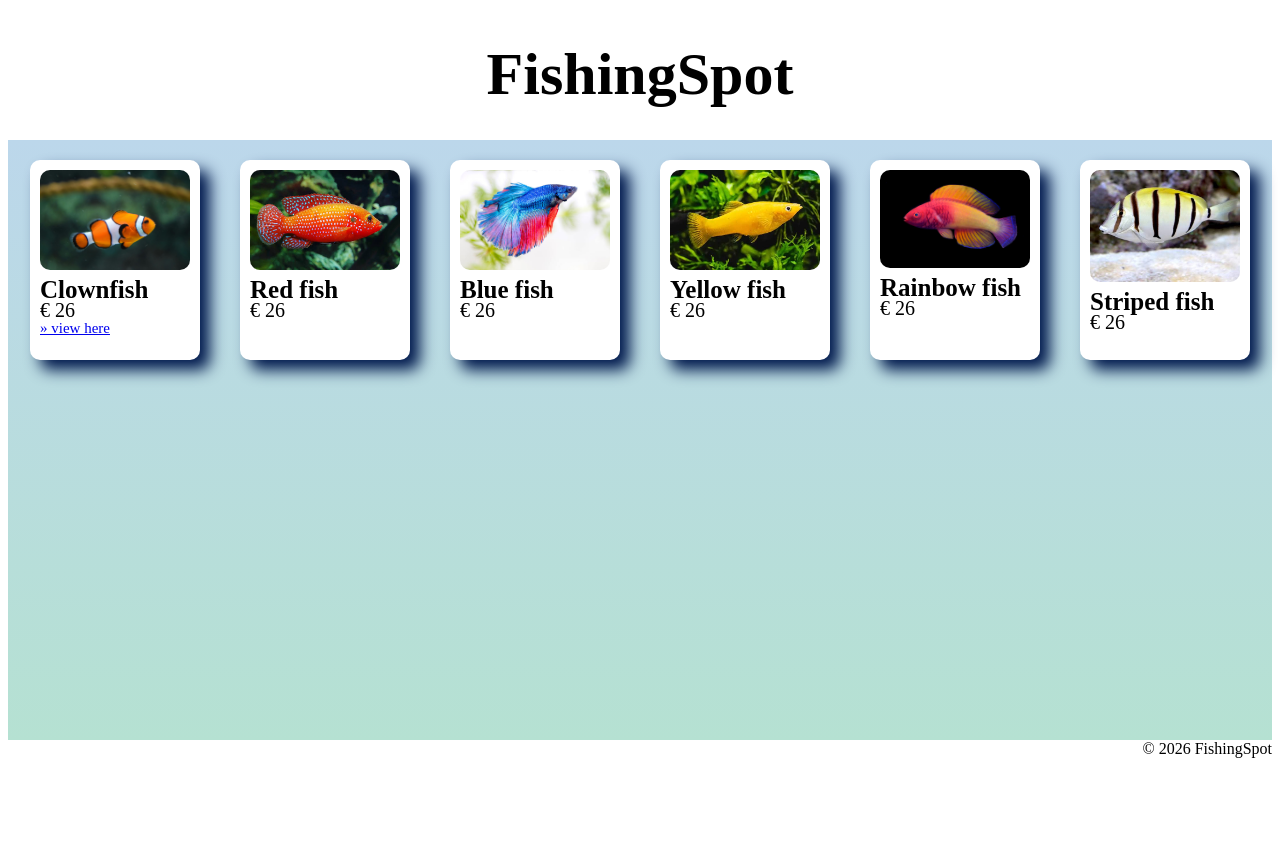
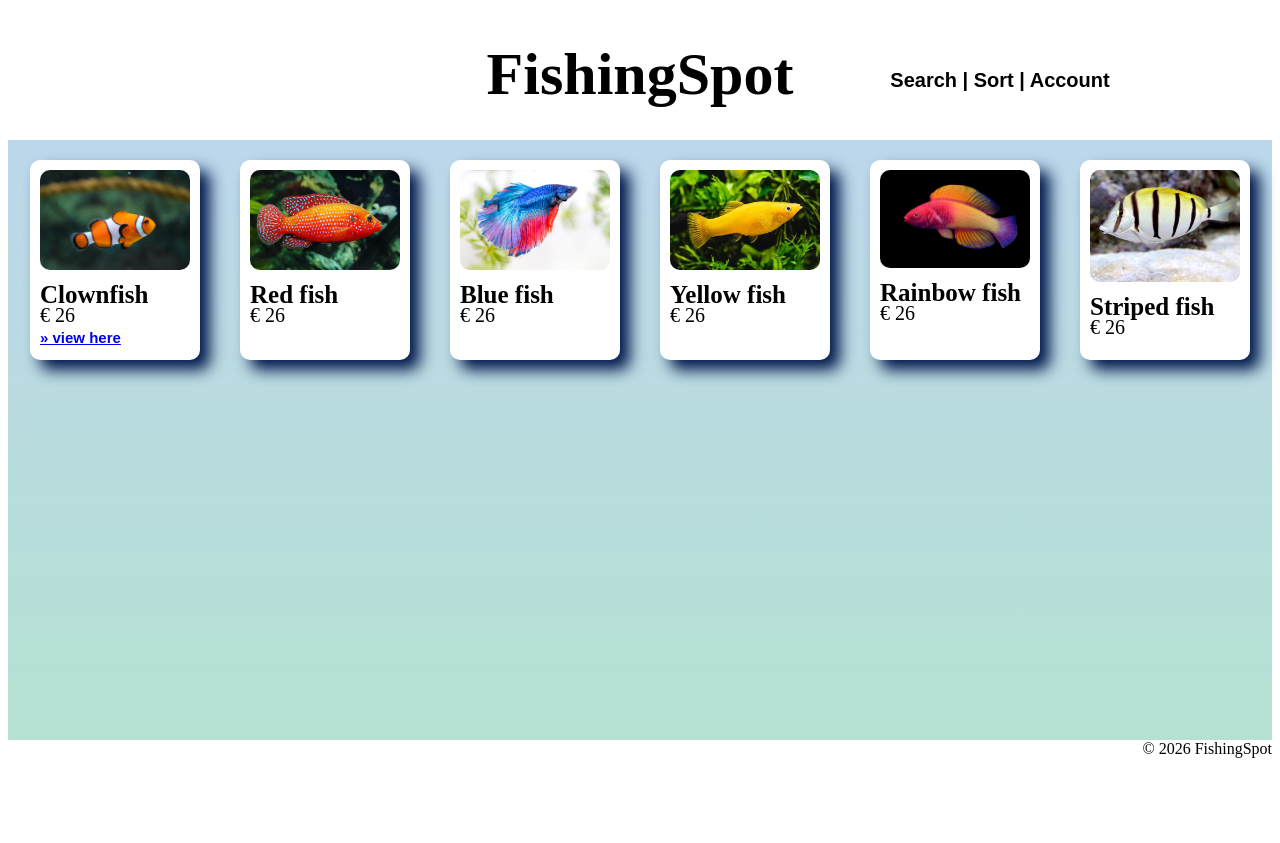
Before and after one commit to JulesvanTol/mijn_webshop, a plain HTML site: page index.html in a window 1280 px wide. Drawn offline with Linux system fonts and the light colour scheme.

Commit message:
WO2 klaar

```diff
--- a/css/style.css
+++ b/css/style.css
@@ -8,6 +8,14 @@
 /* header text */
 #header h1 {
     font-size: 60px;
+}
+#header p {
+    font-family: Arial, Helvetica, sans-serif;
+    font-size: 20px;
+    margin-top: -80px;
+    margin-bottom: 70px;
+    margin-left: 720px;
+    font-weight: bold;
 }
 
 /* products display background */
@@ -39,18 +47,20 @@
 /* product display names */
 #content div h3 {
     font-size: 25px;
-    margin-top: 0px;
+    margin-top: 5px;
 }
 
 /* product display price */
 #content div p {
     font-size: 20px;
     margin-top: -30px;
-    margin-bottom: -10px;
+    margin-bottom: -5px;
 }
 
 /* product display link */
 #content div a {
+    font-family: Arial, Helvetica, sans-serif;
+    font-weight: bold;
     font-size: 15px;
     margin-top: 0px;
 }
@@ -106,6 +116,8 @@
 /* detail page purchase button */
 #content2 div h5 {
     font-size: 20px;
+    font-family: Arial, Helvetica, sans-serif;
+    font-weight: bold;
     margin-top: 30px;
     margin-bottom: -40px;
     margin-left: 0px;
@@ -119,6 +131,7 @@
 
 /* detail page link */
 #content2 div a {
+    font-family: Arial, Helvetica, sans-serif;
     font-size: 15px;
     margin-left: 520px;
 }
--- a/index.html
+++ b/index.html
@@ -11,6 +11,7 @@
         <div id="header">
 
             <h1>FishingSpot</h1>
+            <p>Search | Sort | Account</p>
 
         </div>
         <div id="content">
```
